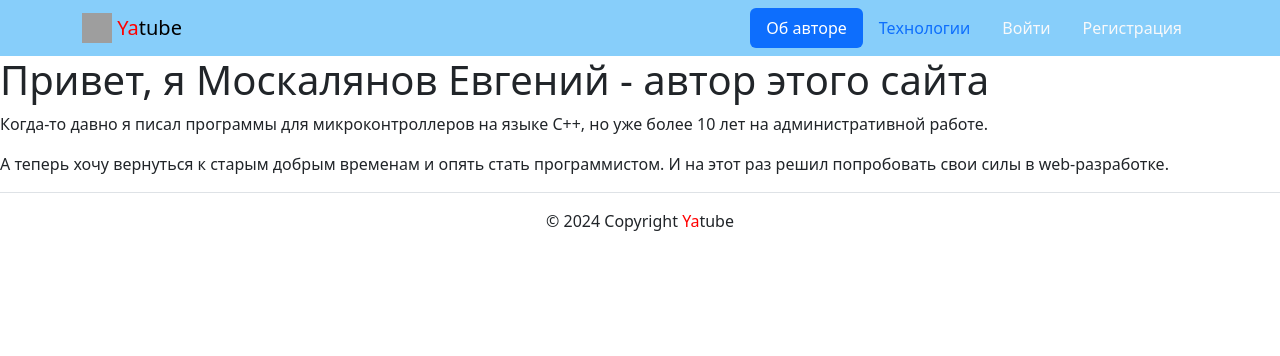
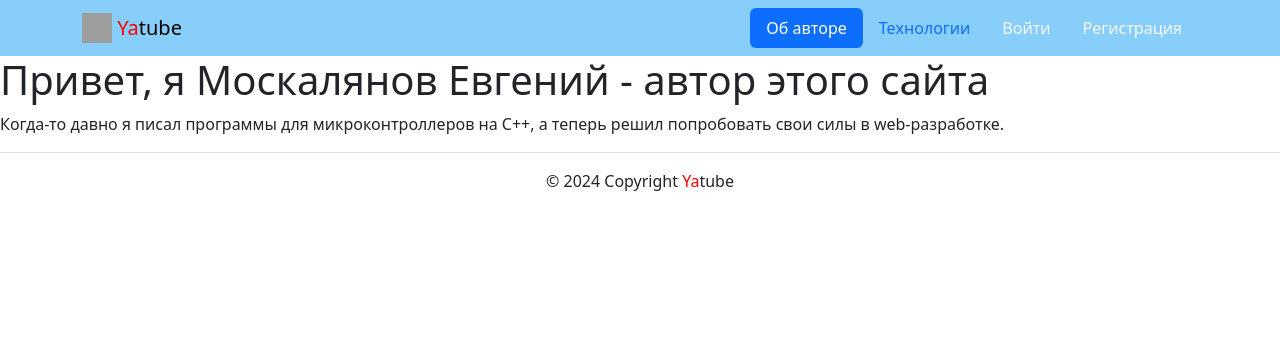
Before and after one commit to eugemos/hw05_final, a Django app: page /about/author/ in a window 1280 px wide. Shown: the top 356 px of the page. Run offline with Django 3.2, Linux system fonts and the light colour scheme; some libraries are stand-ins or nearby versions; grey boxes are pictures that could not be loaded.

Commit message:
Актуализировал страницы "Об авторе" и "Технологии".

```diff
--- a/yatube/templates/about/author.html
+++ b/yatube/templates/about/author.html
@@ -3,12 +3,7 @@
 {% block content %}
   <h1>Привет, я Москалянов Евгений - автор этого сайта</h1>
   <p>
-    Когда-то давно я писал программы для микроконтроллеров на языке С++,
-    но уже более 10 лет на административной работе.
-  </p>
-  <p>
-    А теперь хочу вернуться к старым добрым временам и
-    опять стать программистом.
-    И на этот раз решил попробовать свои силы в web-разработке.
+    Когда-то давно я писал программы для микроконтроллеров на С++,
+    а теперь решил попробовать свои силы в web-разработке.
   </p>
 {% endblock %}
--- a/yatube/templates/about/tech.html
+++ b/yatube/templates/about/tech.html
@@ -2,7 +2,7 @@
 {% block title %}Технологии{% endblock %}
 {% block content %}
   <div class="row">
-    <h1>Вот что я умею</h1>
+    <h1>Вот что я использовал для создания этого сайта:</h1>
     <aside class="col-12 col-md-3">
       <ul class="list-group list-group-flush">
         <li class="list-group-item">
@@ -14,7 +14,7 @@
       </ul>
     </aside>
     <article class="col-12 col-md-9">
-      <p>Пока не слишком много, но всё ещё только начинается.</p>
+      <p>Пока не слишком много, но это только начало.</p>
     </article>
   </div>
 {% endblock %}
```
